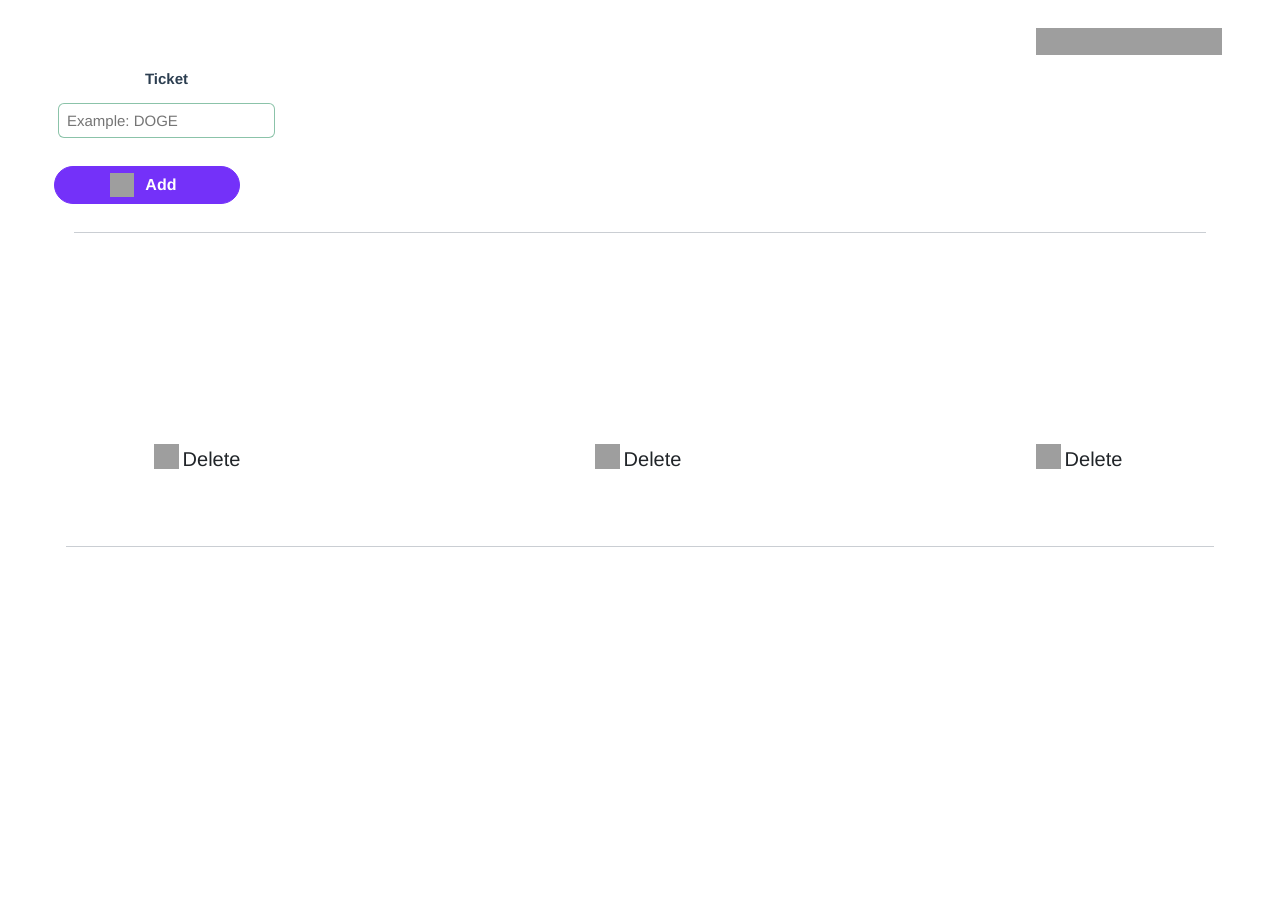
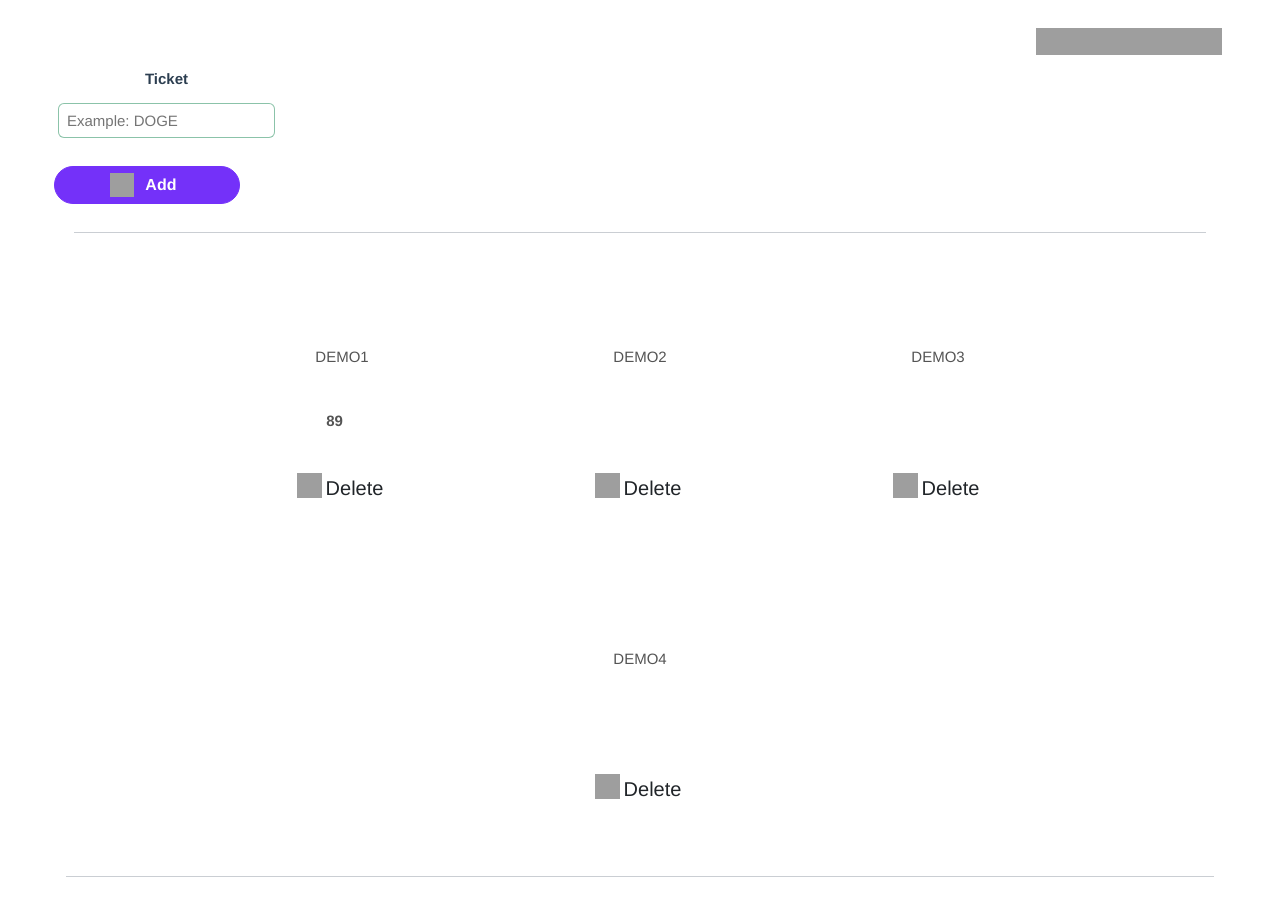
Before and after one commit to EleonoraPavlova/TicketsCrypto, a Vue app: page / in a window 1280 px wide. Shown: the top 916 px of the page. Before the commit the page ends 800 px from the top, so only its background shows below. Built offline with nearby package versions, Linux system fonts and the light colour scheme; grey boxes are pictures that could not be loaded.

Commit message:
fix TicketApp

```diff
--- a/src/App.vue
+++ b/src/App.vue
@@ -1,9 +1,11 @@
 <template>
-  <nav>
-    <!-- <router-link to="/">Home</router-link> |
-    <router-link to="/about">About</router-link> -->
-  </nav>
-  <router-view />
+  <div>
+    <nav>
+      <!-- <router-link to="/">Home</router-link> |
+      <router-link to="/about">About</router-link> -->
+    </nav>
+    <router-view />
+  </div>
 </template>
 
 <style lang="scss"></style>
--- a/src/components/TicketApp.vue
+++ b/src/components/TicketApp.vue
@@ -1,23 +1,20 @@
 <template>
-  <div
-    class="ticket d-flex flex-column justify-content-center"
-    :tickers="tickers"
-  >
+  <div class="ticket d-flex flex-column justify-content-center">
     <InputApp
-      class="border border-0 bg-transparent"
+      class="border border-0 bg-transparent text-center mb-3"
       type="text"
-      v-model="nameTicker"
+      v-model="t.name"
       :disabled="true"
     />
 
     <InputApp
-      class="border border-0 bg-transparent"
+      class="border border-0 bg-transparent text-center mb-3 dt lh-lg"
       type="number"
-      v-model="rate"
+      v-model="t.price"
       :disabled="true"
     />
 
-    <ButtonsApp color="white ticket__btn">
+    <ButtonsApp color="white ticket__btn" @click="$emit('handleDelete')">
       <img
         class="ticket__image"
         src="https://img.icons8.com/dotty/80/null/trash.png"
@@ -39,9 +36,8 @@ export default {
     InputApp,
   },
   props: {
-    tickers: {
-      type: Array,
-      default: () => [],
+    t: {
+      type: Object,
     },
   },
   data() {
@@ -50,6 +46,7 @@ export default {
       rate: "",
     };
   },
+  emits: ["handleDelete"],
 };
 </script>
 
@@ -69,4 +66,12 @@ export default {
     }
   }
 }
+
+// <div class="border border-0 bg-transparent text-dark" type="text">
+//   {{ t.name + " USD" }}
+// </div>
+
+// <div class="border border-0 bg-transparent text-dark" type="number">
+//   {{ t.price }}
+// </div>
 </style>
--- a/src/views/HomeView.vue
+++ b/src/views/HomeView.vue
@@ -34,17 +34,19 @@
         </div>
       </div>
     </div>
-    <div>
+    <template v-if="tickers.length">
       <hr class="m-4" />
-      <div class="d-flex justify-content-between align-items-center">
+      <div class="d-flex align-items-center flex-wrap justify-content-center">
         <TicketApp
           v-for="t in tickers"
           :key="t"
+          :t="t"
           class="p-5 pb-3 m-4 home__ticket"
+          @handleDelete="handleDelete(t)"
         />
       </div>
       <hr class="m-3" />
-    </div>
+    </template>
   </div>
 </template>
 
@@ -59,17 +61,30 @@ export default {
     ButtonsApp,
     TicketApp,
   },
+
   data() {
     return {
       ticker: "",
-      tickers: ["1", "2", "3"],
+      tickers: [
+        { name: "DEMO1", price: "89" },
+        { name: "DEMO2", price: "-" },
+        { name: "DEMO3", price: "-" },
+        { name: "DEMO4", price: "-" },
+      ],
     };
   },
   methods: {
     add() {
-      this.tickers.push(this.ticker);
+      const newTicker = {
+        name: this.ticker,
+        price: " - ",
+      };
+      this.tickers.push(newTicker);
+      this.ticker = "";
       console.log(this.tickers);
-      this.ticker = "";
+    },
+    handleDelete(tickerToRemove) {
+      this.tickers = this.tickers.filter((t) => t !== tickerToRemove);
     },
   },
 };
```
Also changed, not shown: 14 other files (tests, documents, lock files or other folders).
